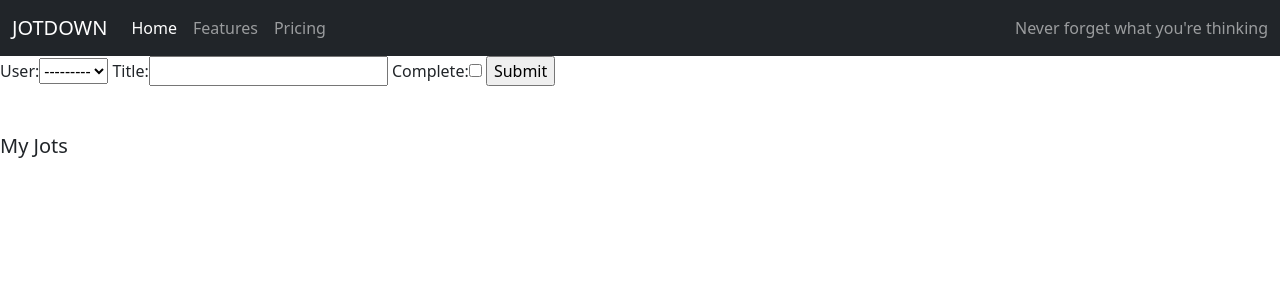
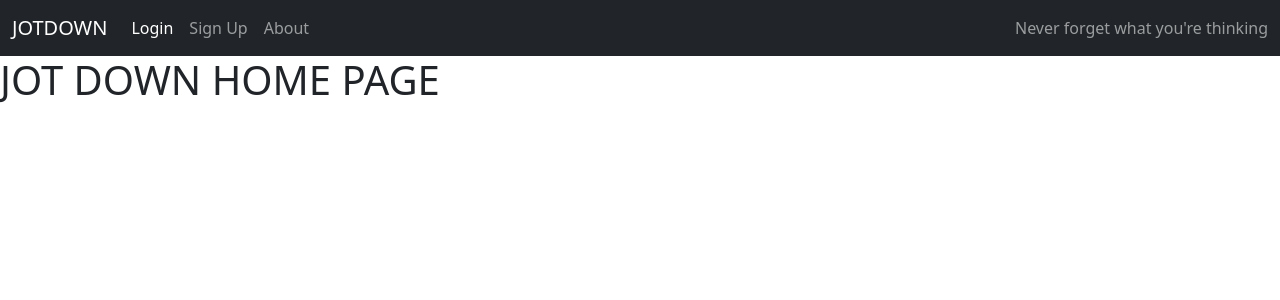
Before and after one commit to PPT87/jot_down, a Django app: page / in a window 1280 px wide. Shown: the top 300 px of the page. Run offline with Django 3.2, Linux system fonts and the light colour scheme; data that the repository does not hold is empty.

Commit message:
update navbar and add homepage

```diff
--- /dev/null
+++ b/main_app/templates/home.html
@@ -0,0 +1,7 @@
+{% extends 'base.html' %}
+
+{% block content %}
+
+<h1>JOT DOWN HOME PAGE</h1>
+
+{% endblock %}
--- a/main_app/templates/navbar.html
+++ b/main_app/templates/navbar.html
@@ -1,19 +1,19 @@
 <nav class="navbar navbar-expand-lg navbar-dark bg-dark">
   <div class="container-fluid">
-    <a class="navbar-brand" href="#">JOTDOWN</a>
+    <a class="navbar-brand" href="/">JOTDOWN</a>
     <button class="navbar-toggler" type="button" data-bs-toggle="collapse" data-bs-target="#navbarText" aria-controls="navbarText" aria-expanded="false" aria-label="Toggle navigation">
       <span class="navbar-toggler-icon"></span>
     </button>
     <div class="collapse navbar-collapse" id="navbarText">
       <ul class="navbar-nav me-auto mb-2 mb-lg-0">
         <li class="nav-item">
-          <a class="nav-link active" aria-current="page" href="#">Home</a>
+          <a class="nav-link active" aria-current="page" href="">Login</a>
         </li>
         <li class="nav-item">
-          <a class="nav-link" href="#">Features</a>
+          <a class="nav-link" href="#">Sign Up</a>
         </li>
         <li class="nav-item">
-          <a class="nav-link" href="#">Pricing</a>
+          <a class="nav-link" href="#">About</a>
         </li>
       </ul>
       <span class="navbar-text">
--- a/main_app/urls.py
+++ b/main_app/urls.py
@@ -2,6 +2,7 @@ from django.urls import path
 from . import views
 
 urlpatterns = [
-  path('', views.task_list, name='tasks'),
+  path('', views.Home.as_view(), name='home'),
+  path('jots/', views.task_list, name='tasks'),
   path('about/', views.about, name='about'),
 ]
--- a/main_app/views.py
+++ b/main_app/views.py
@@ -1,10 +1,14 @@
 from django.shortcuts import render, redirect
+from django.contrib.auth.views import LoginView
 from .models import Task, SubTask
 from .forms import TaskForm
 # from django.urls import reverse
 
 
 # Create your views here.
+class Home(LoginView):
+  template_name = 'home.html'
+
 def task_list(request):
   tasks = Task.objects.all()
 
@@ -14,7 +18,7 @@ def task_list(request):
     form = TaskForm(request.POST)
     if form.is_valid():
       form.save()
-    return redirect('/')
+    return redirect('/jots')
   context = {'tasks':tasks, 'form':form}
   return render(request, 'jots/task_list.html', context)
 
```
